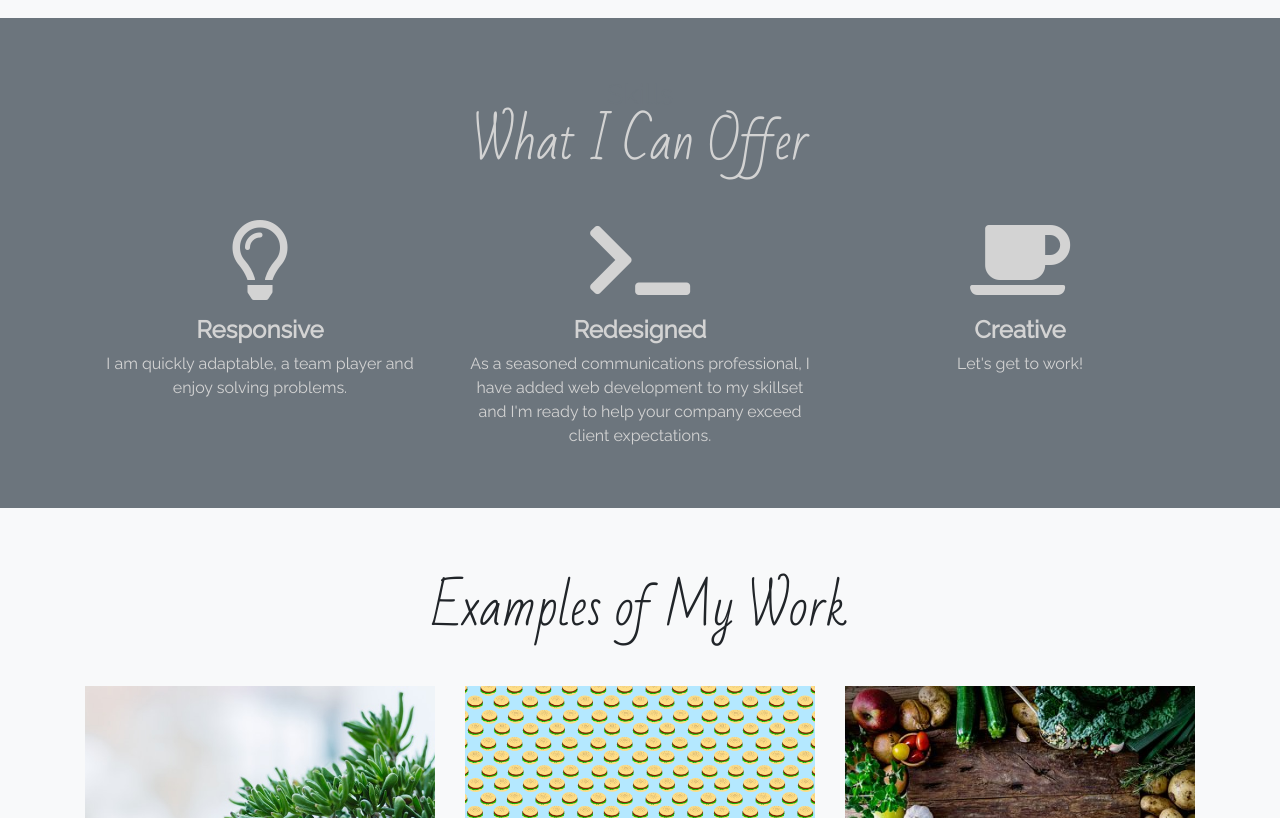
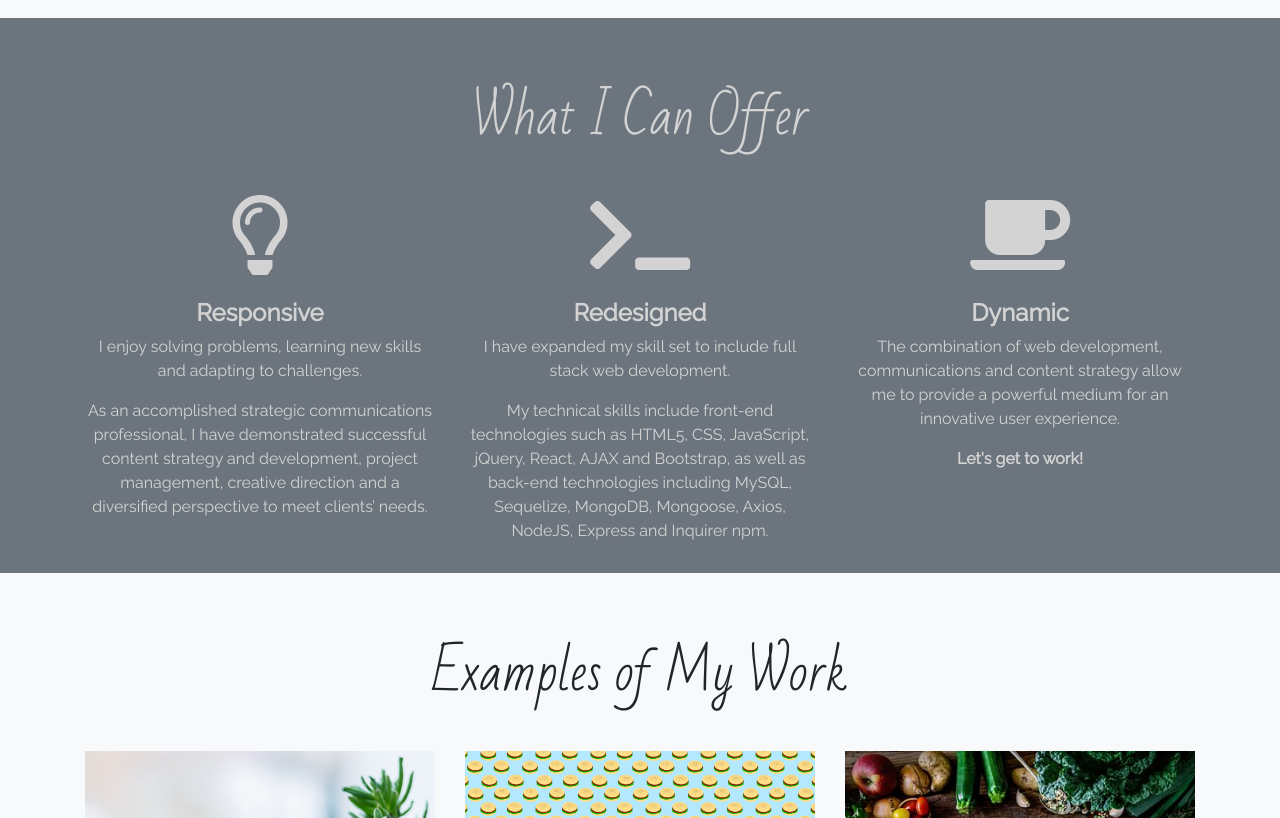
Before and after one commit to meghansmorris/MeghanMorris, a website with bundled scripts: page index.html in a window 1280 px wide. Shown: the part 1171-1989 px from the top of the page. Built offline with nearby package versions, Linux system fonts and the light colour scheme.

Commit message:
updated profile picture and skills section

```diff
--- a/assets/css/style.css
+++ b/assets/css/style.css
@@ -359,8 +359,8 @@
   }
 
   #skills {
-    padding-top: 60px;
-    padding-bottom: 60px;
+    padding-top: 35px;
+    padding-bottom: 30px;
     background-color: #4f5573;
     color: lightgrey;
     font-family: 'Raleway', sans-serif;
--- a/index.html
+++ b/index.html
@@ -127,30 +127,43 @@
         <div class="row">
           <div class="col-lg-4 col-md-6 mb-5 mb-lg-0">
             <span>
-                <i class="far fa-lightbulb fa-5x mb-3"></i>
+                <i class="far fa-lightbulb fa-5x mb-4"></i>
             </span>
             <h4>
               <strong>Responsive</strong>
             </h4>
-            <p class="text-faded mb-0">I am quickly adaptable, a team player and enjoy solving problems.</p>
+            <p class="text-faded mb-0 pb-3">I enjoy solving problems, learning new skills and adapting to challenges.
+            </p>
+            <p class="text-faded mb-0">As an accomplished strategic communications professional, I have demonstrated successful
+                content strategy and development, project management, creative direction and a diversified perspective to meet
+                clients’ needs.
+            </p>
           </div>
           <div class="col-lg-4 col-md-6 mb-5 mb-lg-0">
             <span>
-                <i class="fas fa-terminal fa-5x mb-3"></i>
+                <i class="fas fa-terminal fa-5x mb-4"></i>
             </span>
             <h4>
               <strong>Redesigned</strong>
             </h4>
-            <p class="text-faded mb-0">As a seasoned communications professional, I have added web development to my skillset and I'm ready to help your company exceed client expectations.</p>
+            <p class="text-faded mb-0 pb-3">I have expanded my skill set to include full stack web development.
+            </p>
+            <p class="text-faded mb-0">My technical skills include front-end technologies such as HTML5, CSS,
+                JavaScript, jQuery, React, AJAX and Bootstrap, as well as back-end technologies including MySQL,
+                Sequelize, MongoDB, Mongoose, Axios, NodeJS, Express and Inquirer npm.
+            </p>
           </div>
           <div class="col-lg-4 col-md-6">
             <span>
-                <i class="fas fa-coffee fa-5x mb-3"></i>
+                <i class="fas fa-coffee fa-5x mb-4"></i>
             </span>
             <h4>
-              <strong>Creative</strong>
+              <strong>Dynamic</strong>
             </h4>
-            <p class="text-faded mb-0">Let's get to work!</p>
+            <p class="text-faded-mb-0">The combination of web development, communications and content strategy allow me to provide a
+                powerful medium for an innovative user experience.
+            </p>
+            <p class="text-faded mb-0"><strong>Let's get to work!</strong></p>
           </div>
         </div>
       </div>
```
Also changed, not shown: assets/images/ProfilePic-square.jpg.
